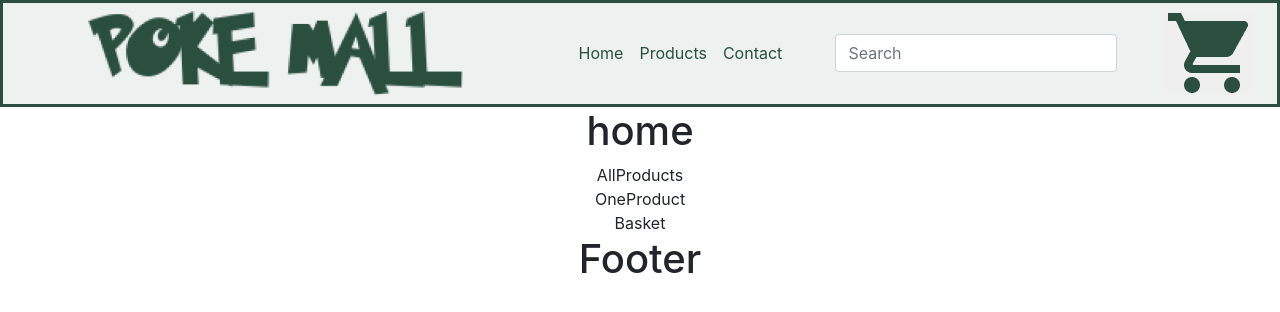
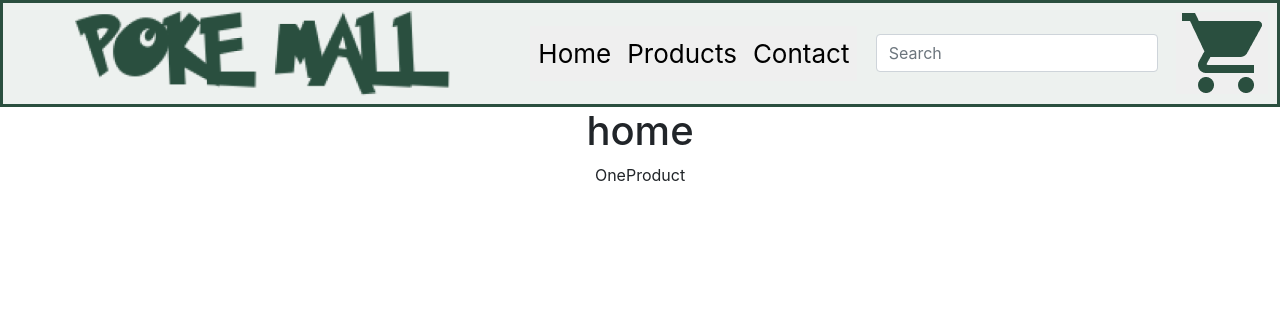
Before and after one commit to JoyMarkarian/PokeMall, a React (Vite) app in the folder frontend/: page / in a window 1280 px wide. Shown: the top 312 px of the page. Built offline with nearby package versions, Linux system fonts and the light colour scheme.

Commit message:
add rule eslint add button fonctionnal nav

```diff
--- a/frontend/src/App.jsx
+++ b/frontend/src/App.jsx
@@ -1,3 +1,5 @@
+import { useState } from "react";
+
 import AllProducts from "@pages/AllProducts";
 import Basket from "@pages/Basket";
 import Home from "@pages/Home";
@@ -11,14 +13,16 @@ import pokemons from "@services/pokemons";
 import "./App.css";
 
 function App() {
+  const [page, setPage] = useState({ path: "Home", index: null });
+
   return (
     <div className="App">
-      <Header />
-      <Home pokemons={pokemons} />
-      <AllProducts />
+      <Header setPage={setPage} />
+      {page.path === "Home" ? <Home pokemons={pokemons} /> : ""}
+      {page.path === "Products" ? <AllProducts /> : ""}
       <OneProduct />
-      <Basket />
-      <Footer />
+      {page.path === "Basket" ? <Basket /> : ""}
+      {page.path === "Contact" ? <Footer /> : ""}
     </div>
   );
 }
--- a/frontend/src/components/Header.jsx
+++ b/frontend/src/components/Header.jsx
@@ -1,11 +1,13 @@
-import "./Header.css";
 import { useState } from "react";
+
 import NavbarWindow from "./Navbar/NavbarWindow";
 import Burger from "../assets/Burger.png";
 import Panier from "../assets/panier.png";
 import Logo from "../assets/logo.png";
 
-export default function Header() {
+import "./Header.css";
+
+export default function Header({ setPage }) {
   const [toggleMenuMobile, settoggleMenuMobile] = useState(false);
 
   const toggleMenuMobileButton = () => {
@@ -28,7 +30,7 @@ export default function Header() {
         </div>
         <div className="p-2 d-none d-md-block ">
           <div className="Navbar">
-            <NavbarWindow />
+            <NavbarWindow setPage={setPage} />
           </div>
         </div>
         <div className="p-2">
@@ -41,7 +43,11 @@ export default function Header() {
           />
         </div>
         <div className="p-2 text-center">
-          <button type="button" className="border-0">
+          <button
+            type="button"
+            className="border-0"
+            onClick={() => setPage({ path: "Basket", index: null })}
+          >
             <img src={Panier} className="img-fluid w-auto" alt="panier" />
           </button>
         </div>
@@ -50,7 +56,7 @@ export default function Header() {
         <ul className="navbarMobile d-md-none zindex-modal">
           <li className="navbarMobile bg-primary">
             <div className="Navbar">
-              <NavbarWindow />
+              <NavbarWindow setPage={setPage} />
             </div>
           </li>
         </ul>
--- a/frontend/src/components/Navbar/NavbarWindow.jsx
+++ b/frontend/src/components/Navbar/NavbarWindow.jsx
@@ -1,10 +1,28 @@
-export default function NavbarWindow() {
+export default function NavbarWindow({ setPage }) {
   return (
     <nav className="navbarFullscreen">
       <div className="d-flex flex-column flex-md-row">
-        <div className="p-2 flex-fill">Home</div>
-        <div className="p-2 flex-fill">Products</div>
-        <div className="p-2 flex-fill">Contact</div>
+        <button
+          type="button"
+          className="p-2 flex-fill border-0"
+          onClick={() => setPage({ path: "Home", index: null })}
+        >
+          Home
+        </button>
+        <button
+          type="button"
+          className="p-2 flex-fill border-0"
+          onClick={() => setPage({ path: "Products", index: null })}
+        >
+          Products
+        </button>
+        <button
+          type="button"
+          className="p-2 flex-fill border-0"
+          onClick={() => setPage({ path: "Contact", index: null })}
+        >
+          Contact
+        </button>
       </div>
     </nav>
   );
```
Also changed, not shown: frontend/.eslintrc.json.
